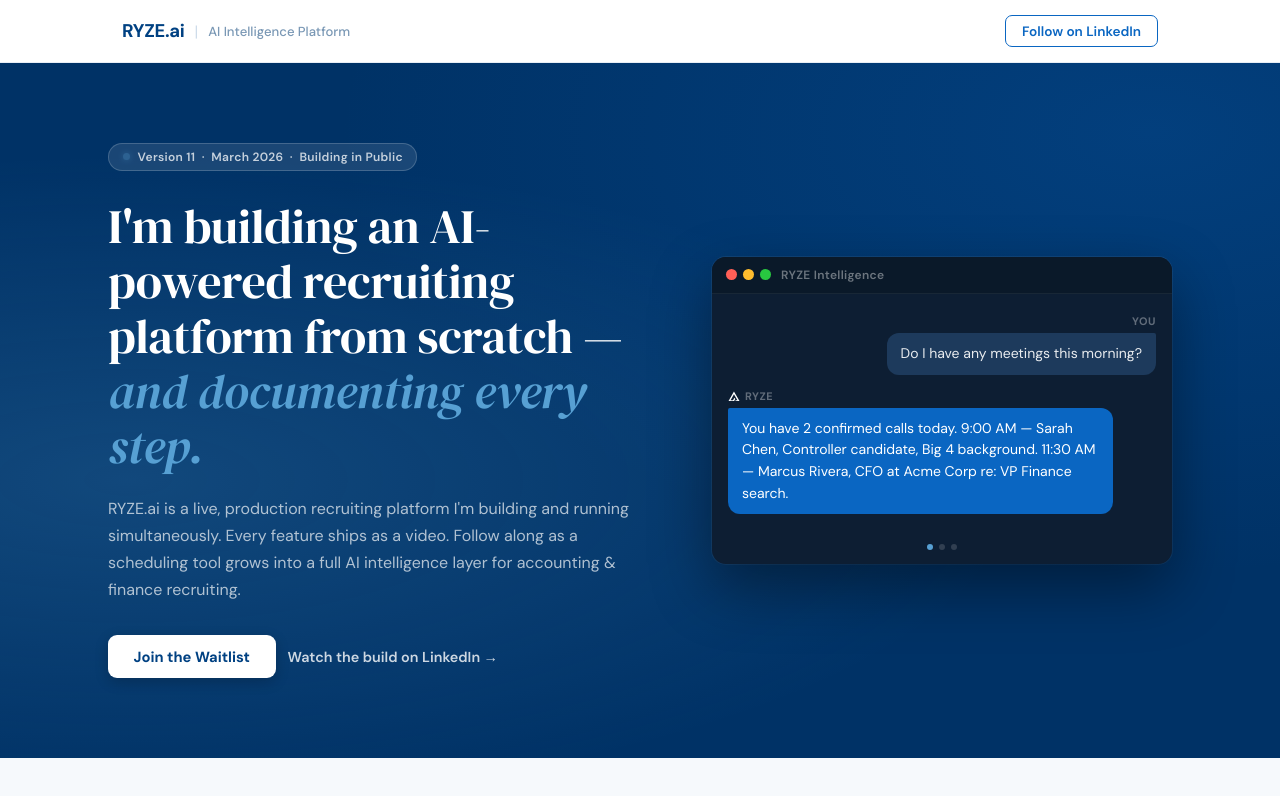
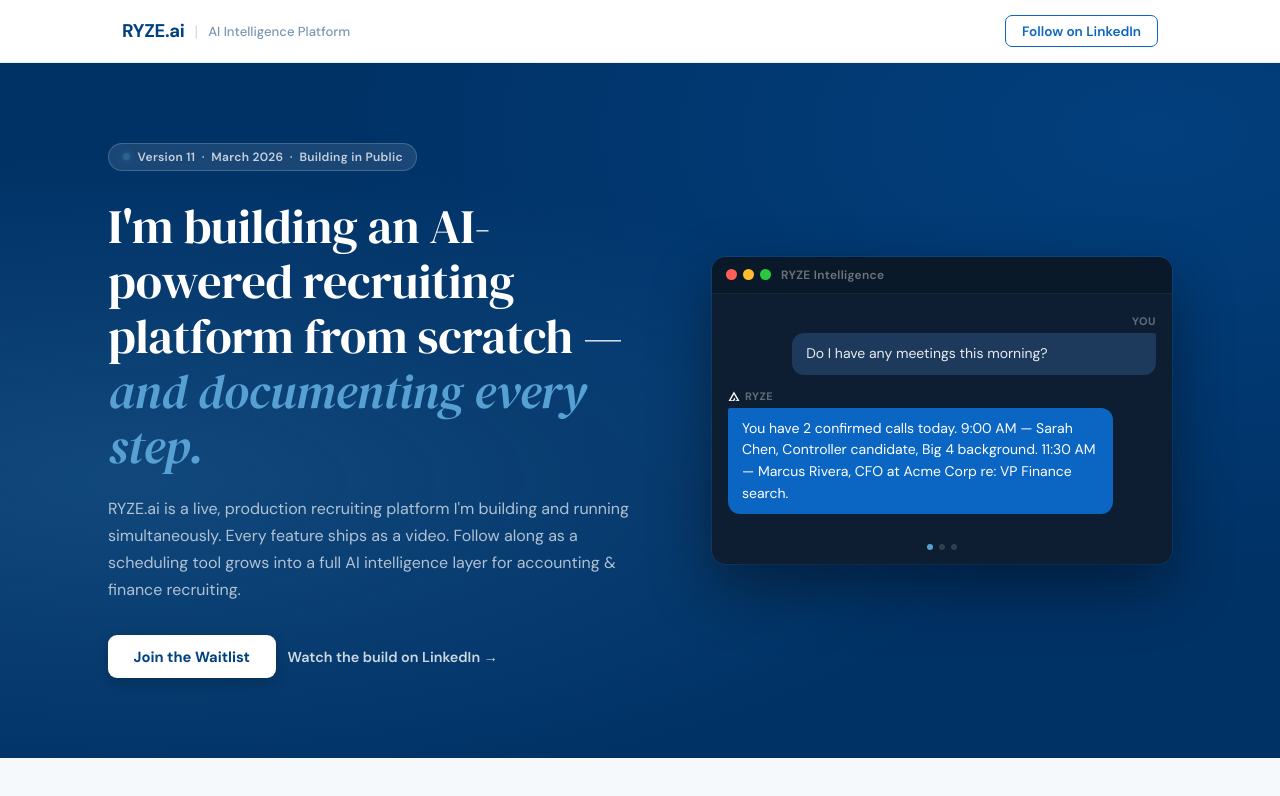
Before and after one commit to djahern-max/ryzerecruiting_frontend, a React (Vite) app: page / in a window 1280 px wide. Shown: the top 796 px of the page. Built offline with nearby package versions, Linux system fonts and the light colour scheme.

Commit message:
fixed jerky horizongal scroll

```diff
--- a/src/pages/Landing.module.css
+++ b/src/pages/Landing.module.css
@@ -290,6 +290,8 @@
   padding: 10px 14px;
   border-radius: 12px 2px 12px 12px;
   max-width: 85%;
+  width: 85%;
+  /* add this */
 }
 
 .demoMsgAiBubble {
@@ -300,6 +302,8 @@
   padding: 10px 14px;
   border-radius: 2px 12px 12px 12px;
   max-width: 90%;
+  width: 90%;
+  /* add this */
 }
 
 .demoThinking {
```
